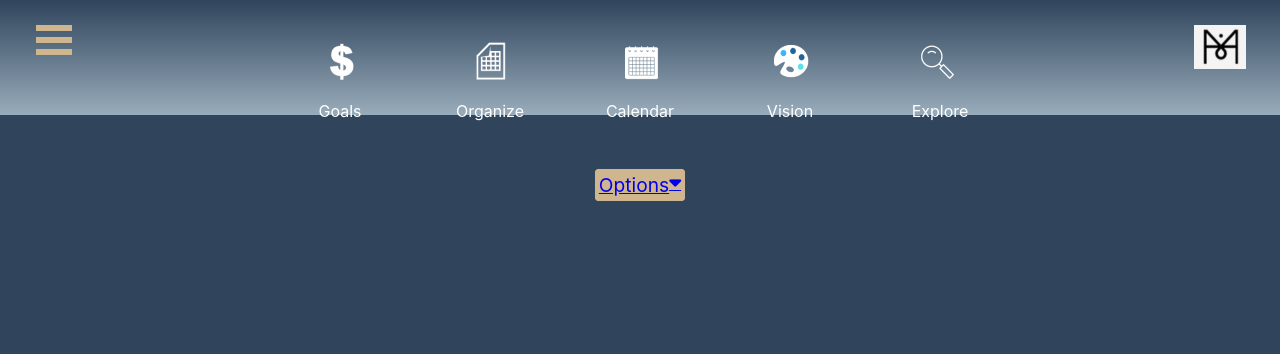
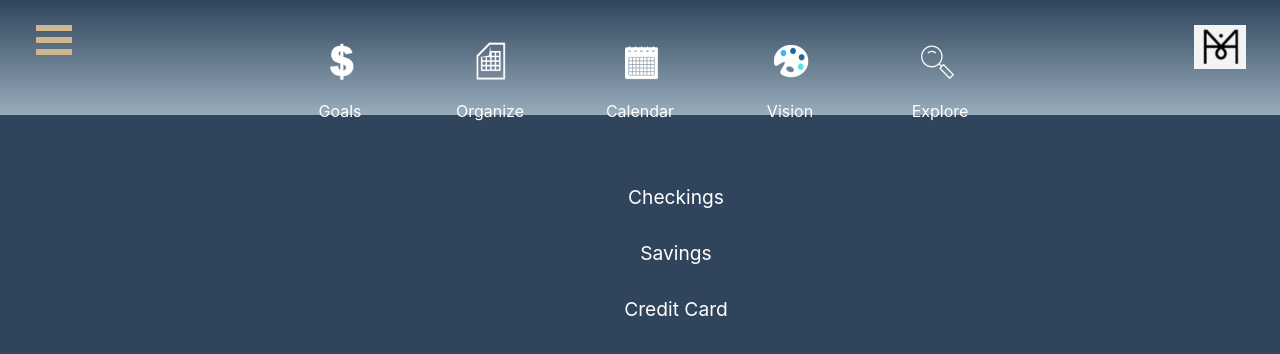
Before and after one commit to ctaar16/Mind-Your-Money, a React (Create React App) app in the folder client/: page /AddAccount in a window 1280 px wide. Shown: the top 354 px of the page. Built offline with nearby package versions, Linux system fonts and the light colour scheme; the HTML template or start-up script is replaced by a standard one.

Commit message:
i fixed the options button by getting rid of it becasue its stupid

```diff
--- a/client/src/components/DropDown/Options.jsx
+++ b/client/src/components/DropDown/Options.jsx
@@ -34,14 +34,15 @@ function Options() {
             onMouseEnter={onMouseEnter}
             onMouseLeave={onMouseLeave}
           >
-            <Link
-              to="/services"
+            {/* <Link
+              to="/AddAccount"
               className="nav-links"
               onClick={closeMobileMenu}
             >
               Options <i className="fas fa-caret-down" />
-            </Link>
-            {dropdown && <Dropdown />}
+            </Link> */}
+            {/* {dropdown && <Dropdown />} */}
+            <Dropdown />
           </li>
         </ul>
       </nav>
```
